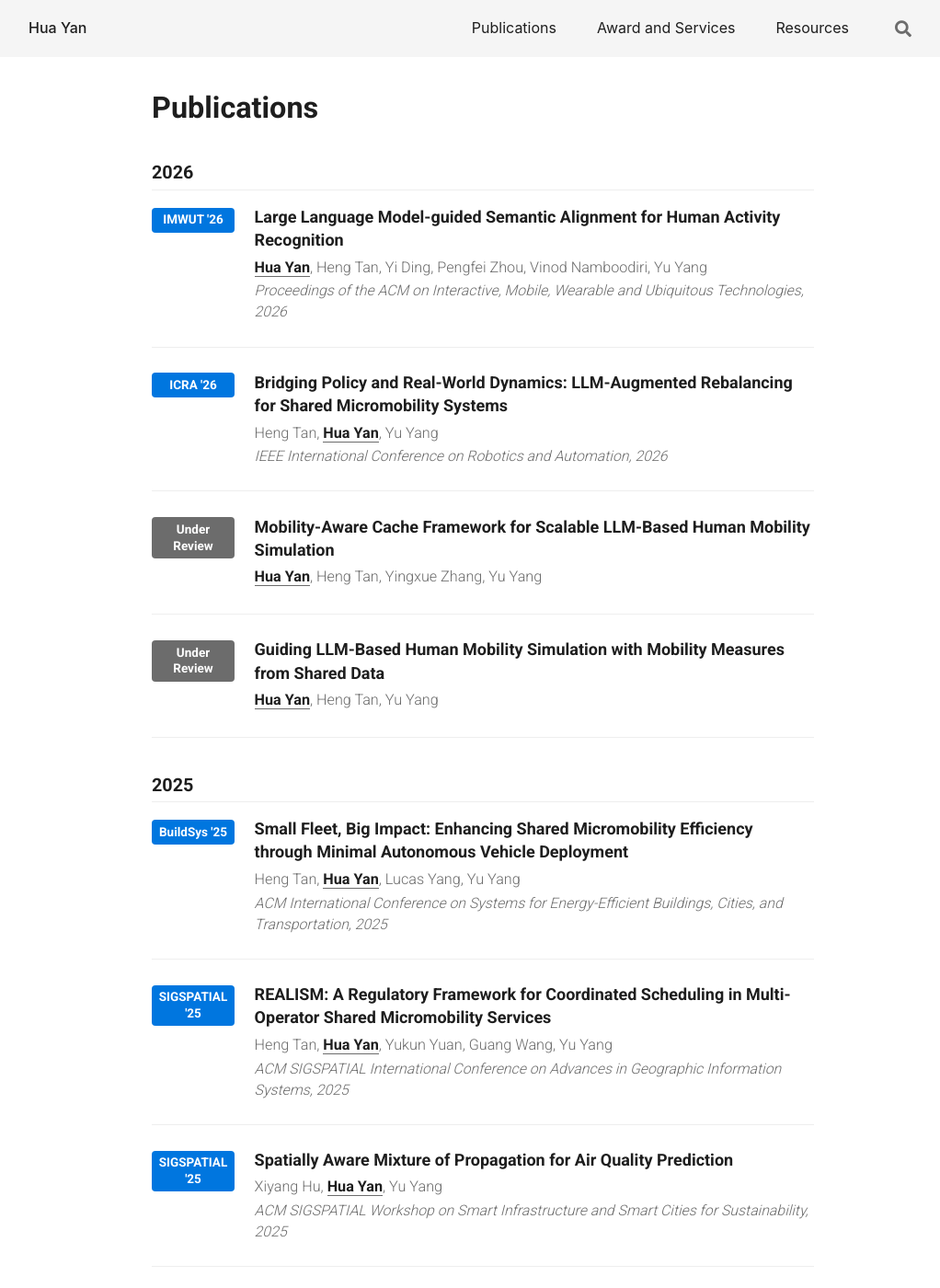
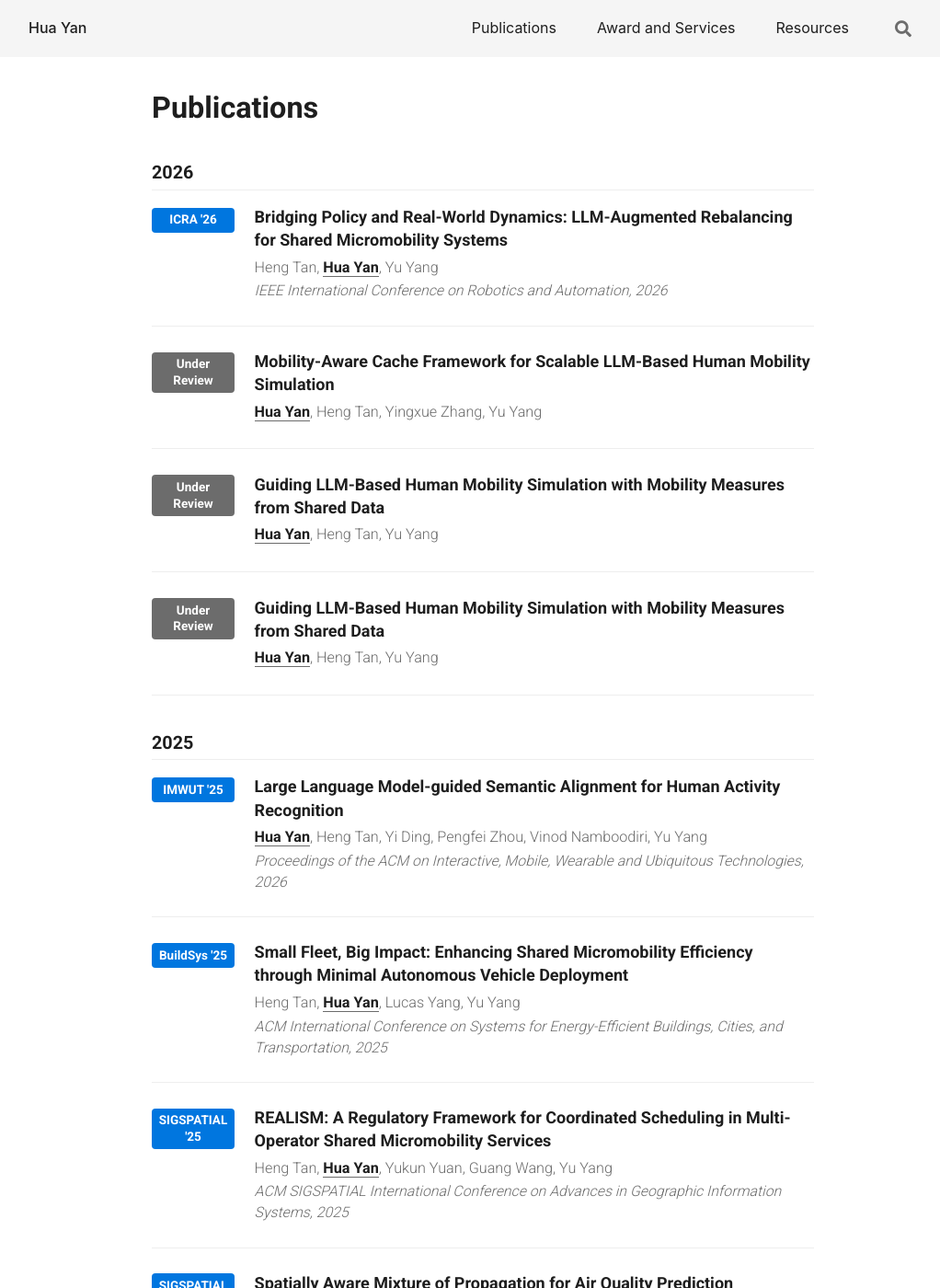
Before and after one commit to huy222-lu/website, a Jekyll site: the page built from _pages/publications.md, in a window 1280 px wide and 1400 px high. Shown: the whole window at 92% size, without its empty margins (115-1137 px from the left). Built offline with Jekyll 4.4.1, drawn with Linux system fonts in a browser that asks for light colours; cached includes are drawn as plain includes; a script that is not in the unit is left out; comment, search, counter and statistics services are not loaded.

Commit message:
Update publications.md

```diff
--- a/_pages/publications.md
+++ b/_pages/publications.md
@@ -7,15 +7,6 @@ permalink: /publications/
 <div class="pub-list">
 
 <h2 class="pub-year">2026</h2>
-
-<div class="pub-item">
-  <div class="pub-badge">IMWUT '26</div>
-  <div class="pub-details">
-    <div class="pub-title">Large Language Model-guided Semantic Alignment for Human Activity Recognition</div>
-    <div class="pub-authors"><u>Hua Yan</u>, Heng Tan, Yi Ding, Pengfei Zhou, Vinod Namboodiri, Yu Yang</div>
-    <div class="pub-venue">Proceedings of the ACM on Interactive, Mobile, Wearable and Ubiquitous Technologies, 2026</div>
-  </div>
-</div>
 
 <div class="pub-item">
   <div class="pub-badge">ICRA '26</div>
@@ -42,7 +33,24 @@ permalink: /publications/
   </div>
 </div>
 
+<div class="pub-item">
+  <div class="pub-badge under-review">Under Review</div>
+  <div class="pub-details">
+    <div class="pub-title">Guiding LLM-Based Human Mobility Simulation with Mobility Measures from Shared Data</div>
+    <div class="pub-authors"><u>Hua Yan</u>, Heng Tan, Yu Yang</div>
+  </div>
+</div>
+
 <h2 class="pub-year">2025</h2>
+
+<div class="pub-item">
+  <div class="pub-badge">IMWUT '25</div>
+  <div class="pub-details">
+    <div class="pub-title">Large Language Model-guided Semantic Alignment for Human Activity Recognition</div>
+    <div class="pub-authors"><u>Hua Yan</u>, Heng Tan, Yi Ding, Pengfei Zhou, Vinod Namboodiri, Yu Yang</div>
+    <div class="pub-venue">Proceedings of the ACM on Interactive, Mobile, Wearable and Ubiquitous Technologies, 2026</div>
+  </div>
+</div>
 
 <div class="pub-item">
   <div class="pub-badge">BuildSys '25</div>
@@ -94,7 +102,7 @@ permalink: /publications/
 <h2 class="pub-year">2023</h2>
 
 <div class="pub-item">
-  <div class="pub-badge">ICA3PP '23</div>
+  <div class="pub-badge">CCF TPCI</div>
   <div class="pub-details">
     <div class="pub-title">Large-Scale Trajectory Prediction via Relationship-Aware Adaptive Hierarchical Graph Learning</div>
     <div class="pub-authors"><u>Hua Yan</u>, Yu Yang</div>
```
